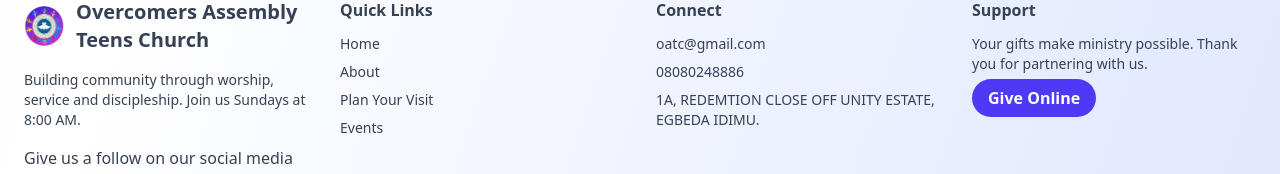
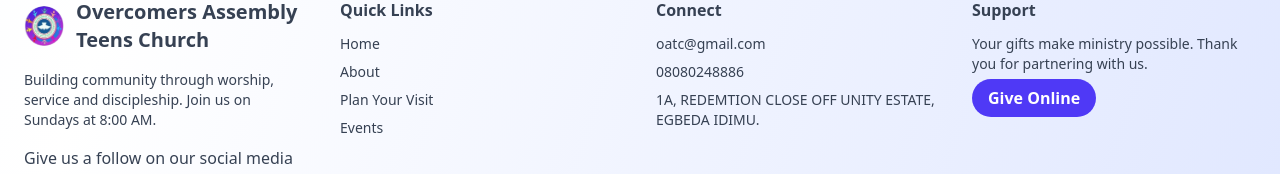
Before and after one commit to 1amGH05T/OATC, a React (Vite) app: page / in a window 1280 px wide. Shown: the part 3487-3661 px from the top of the page. Built offline with nearby package versions, Linux system fonts and the light colour scheme.

Commit message:
Correct minor grammatical error in footer text

```diff
--- a/components/Footer.jsx
+++ b/components/Footer.jsx
@@ -10,7 +10,7 @@ const Footer = () => {
             <img src="/logo.jpg" alt="Redeem Church logo" className="w-10 h-10 rounded-full" />
             <span className="text-xl font-bold">Overcomers Assembly Teens Church</span>
           </Link>
-          <p className="text-sm">Building community through worship, service and discipleship. Join us Sundays at 8:00 AM.</p>
+          <p className="text-sm">Building community through worship, service and discipleship. Join us on Sundays at 8:00 AM.</p>
           <p>Give us a follow on our social media handle</p>
           <div className="flex space-x-3 text-sm">
             <a href="https://www.instagram.com/oatc_rccg?igsh=b25jODBldDFsa3hj"
```
